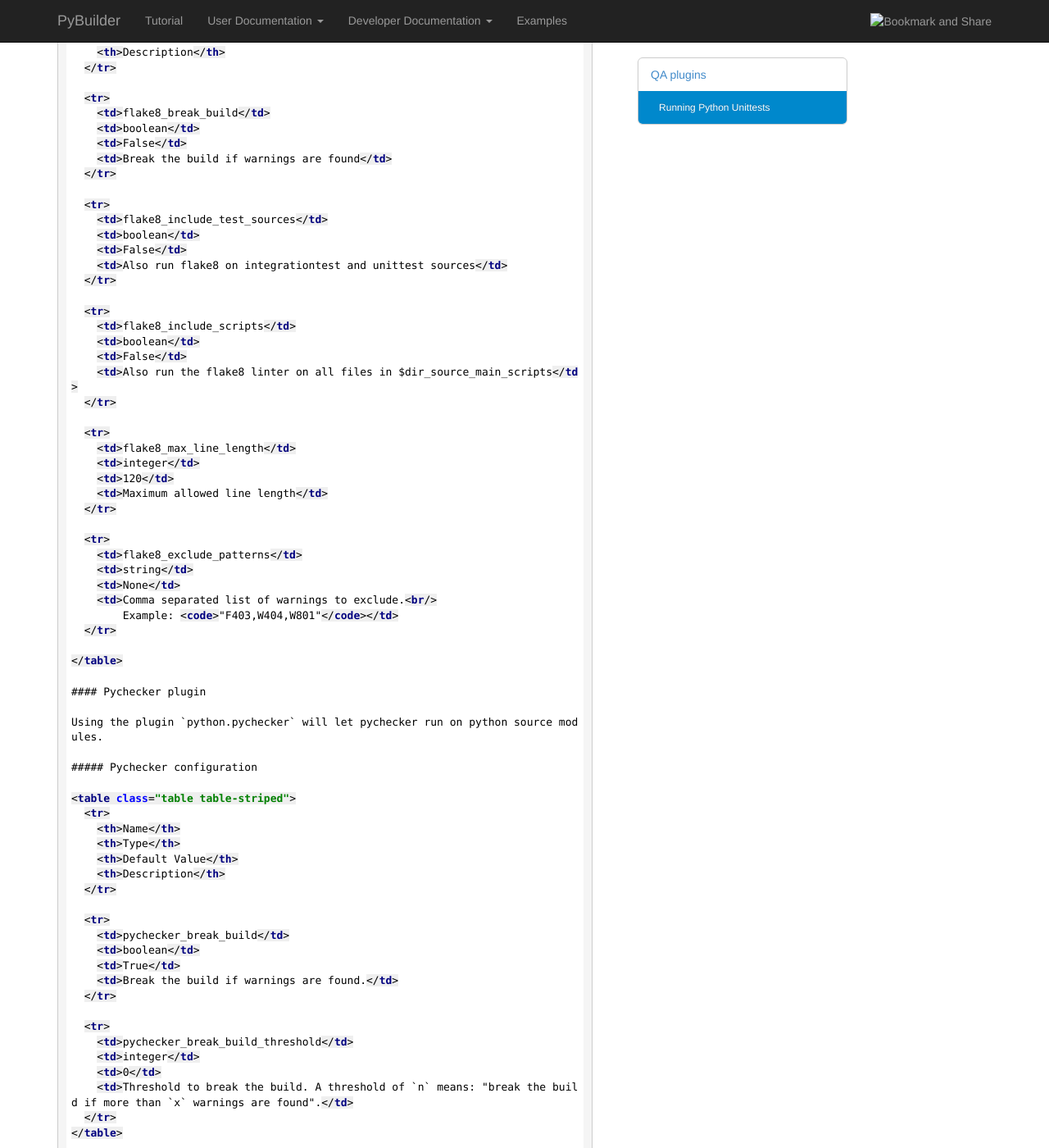
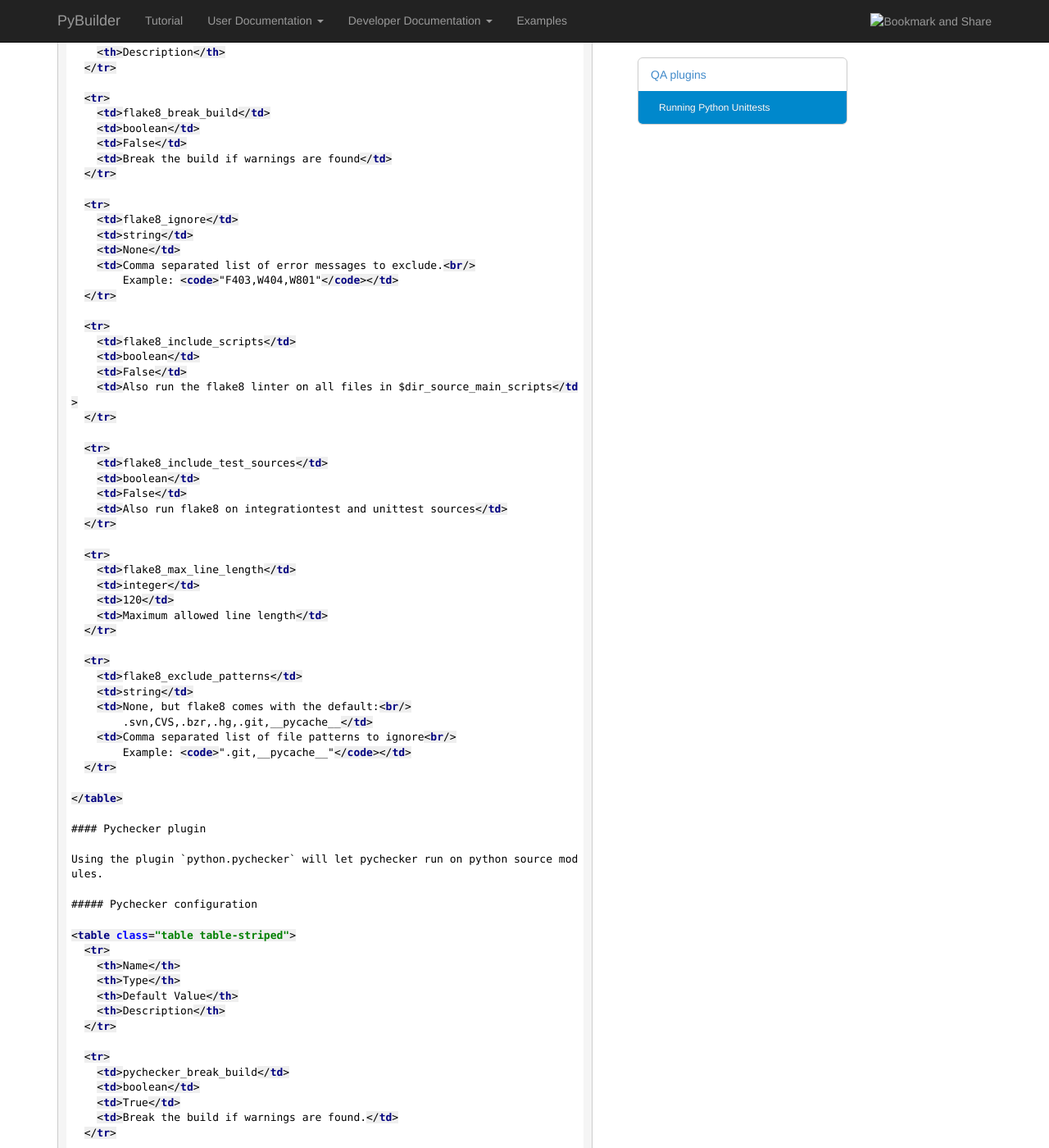
Before and after one commit to pybuilder/pybuilder.github.io, a Jekyll site: the page built from documentation/plugins.md, in a window 1280 px wide and 1400 px high, scrolled down 3578 px. Shown: the whole window at 82% size. Built offline with Jekyll 4.4.1, drawn with Linux system fonts in a browser that asks for light colours; nearby versions of some CDN libraries.

Commit message:
Fixing flake8 plugin docu

```diff
--- a/documentation/plugins.md
+++ b/documentation/plugins.md
@@ -194,10 +194,11 @@
   </tr>
 
   <tr>
-    <td>flake8_include_test_sources</td>
-    <td>boolean</td>
-    <td>False</td>
-    <td>Also run flake8 on integrationtest and unittest sources</td>
+    <td>flake8_ignore</td>
+    <td>string</td>
+    <td>None</td>
+    <td>Comma separated list of error messages to exclude.<br/>
+        Example: <code>"F403,W404,W801"</code></td>
   </tr>
 
   <tr>
@@ -205,6 +206,13 @@
     <td>boolean</td>
     <td>False</td>
     <td>Also run the flake8 linter on all files in $dir_source_main_scripts</td>
+  </tr>
+
+  <tr>
+    <td>flake8_include_test_sources</td>
+    <td>boolean</td>
+    <td>False</td>
+    <td>Also run flake8 on integrationtest and unittest sources</td>
   </tr>
 
   <tr>
@@ -217,9 +225,10 @@
   <tr>
     <td>flake8_exclude_patterns</td>
     <td>string</td>
-    <td>None</td>
-    <td>Comma separated list of warnings to exclude.<br/>
-        Example: <code>"F403,W404,W801"</code></td>
+    <td>None, but flake8 comes with the default:<br/>
+        .svn,CVS,.bzr,.hg,.git,__pycache__</td>
+    <td>Comma separated list of file patterns to ignore<br/>
+        Example: <code>".git,__pycache__"</code></td>
   </tr>
 
 </table>
```
